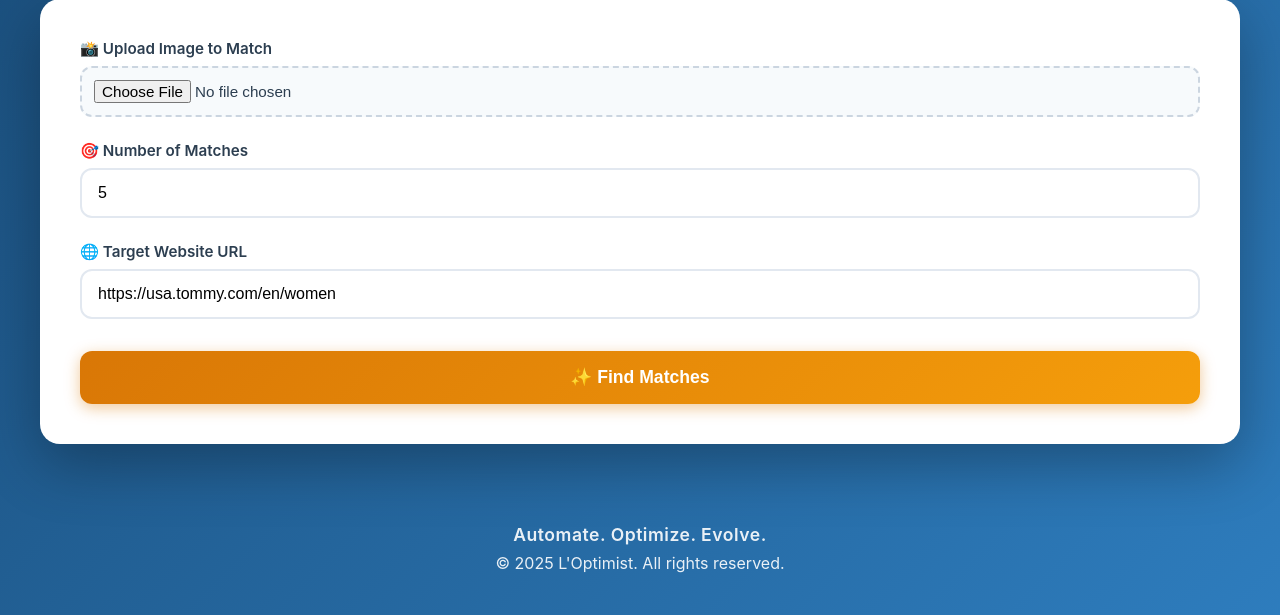
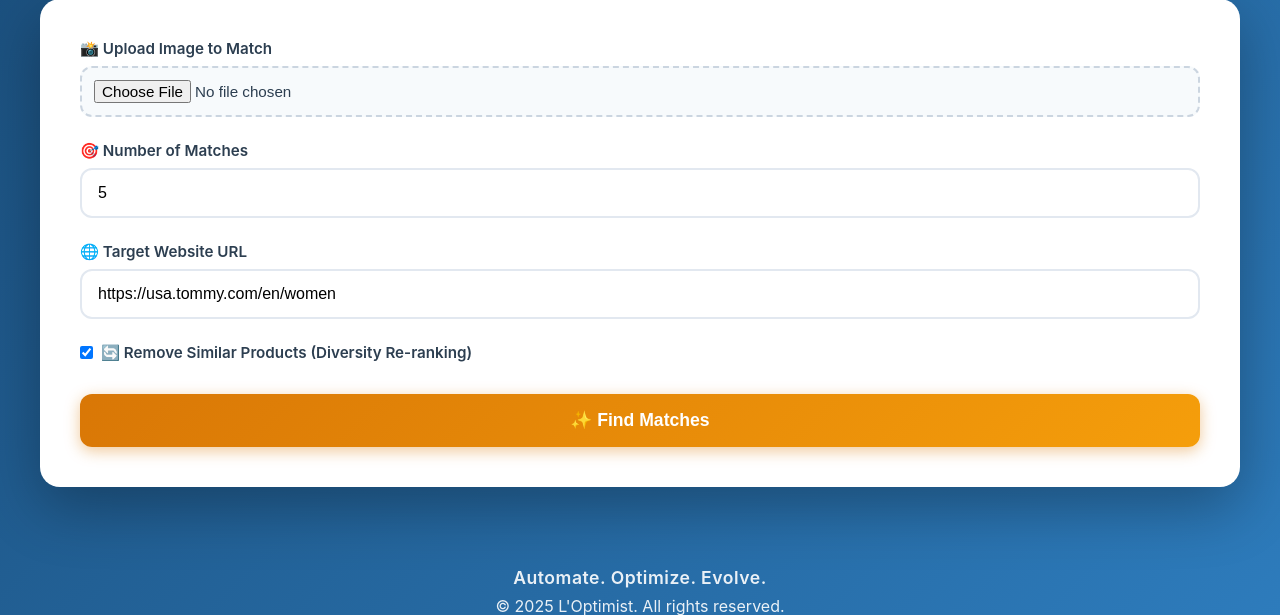
Before and after one commit to cdelannoy/productMatcher, a Flask app: page / in a window 1280 px wide. Shown: the part 161-776 px from the top of the page. Run offline with Flask 3, Linux system fonts and the light colour scheme; parts of the project's set-up code (start-up, migrations or seed data) failed here and were passed over.

Commit message:
Add deduplication toggle and remove outdated Playwright workflow
- Add checkbox to control diversity re-ranking (deduplication)
- Users can now choose to keep or remove similar products
- Remove GitHub Actions Playwright workflow (no longer applicable)
- Fix failing CI/CD tests caused by deleted Node.js test files

```diff
--- a/app.py
+++ b/app.py
@@ -70,6 +70,7 @@ def search():
         ad_file = request.files["image"]
         top_x = int(request.form.get("top_x", 5))
         target_url = request.form.get("target_url", "https://usa.tommy.com/en/women")
+        deduplicate = request.form.get("deduplicate") == "on"  # Checkbox value
 
         # Reset progress
         with progress_lock:
@@ -137,9 +138,13 @@ def search():
         # Sort by score
         results.sort(key=lambda x: x["score"], reverse=True)
 
-        # Apply diversity re-ranking to avoid showing very similar items
-        print(f"🔄 Re-ranking top results for diversity...")
-        results_top = rerank_with_diversity(results, top_k=top_x, diversity_weight=0.2)
+        # Apply diversity re-ranking if requested
+        if deduplicate:
+            print(f"🔄 Re-ranking top results for diversity...")
+            results_top = rerank_with_diversity(results, top_k=top_x, diversity_weight=0.2)
+        else:
+            print(f"📋 Returning top {top_x} results without deduplication...")
+            results_top = results[:top_x]
 
         # Mark as done
         with progress_lock:
--- a/templates/index.html
+++ b/templates/index.html
@@ -406,6 +406,13 @@ footer {
         <input type="text" id="targetUrl" name="target_url" placeholder="Enter website to search" value="https://usa.tommy.com/en/women">
       </div>
 
+      <div class="form-group">
+        <label style="display: flex; align-items: center; gap: 0.5rem; cursor: pointer;">
+          <input type="checkbox" id="deduplicate" name="deduplicate" checked style="width: auto; cursor: pointer;">
+          <span>🔄 Remove Similar Products (Diversity Re-ranking)</span>
+        </label>
+      </div>
+
       <button type="submit">✨ Find Matches</button>
     </form>
   </div>
```
Also changed, not shown: .github/workflows/playwright.yml (deleted).
